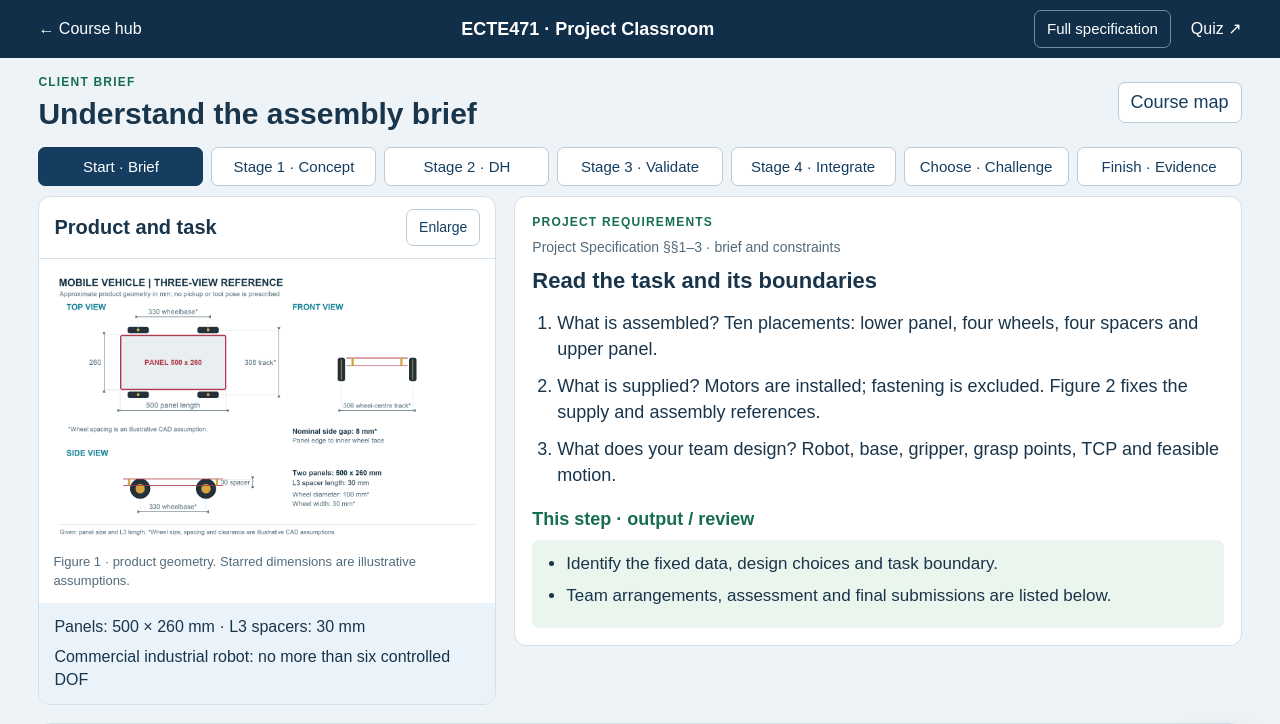
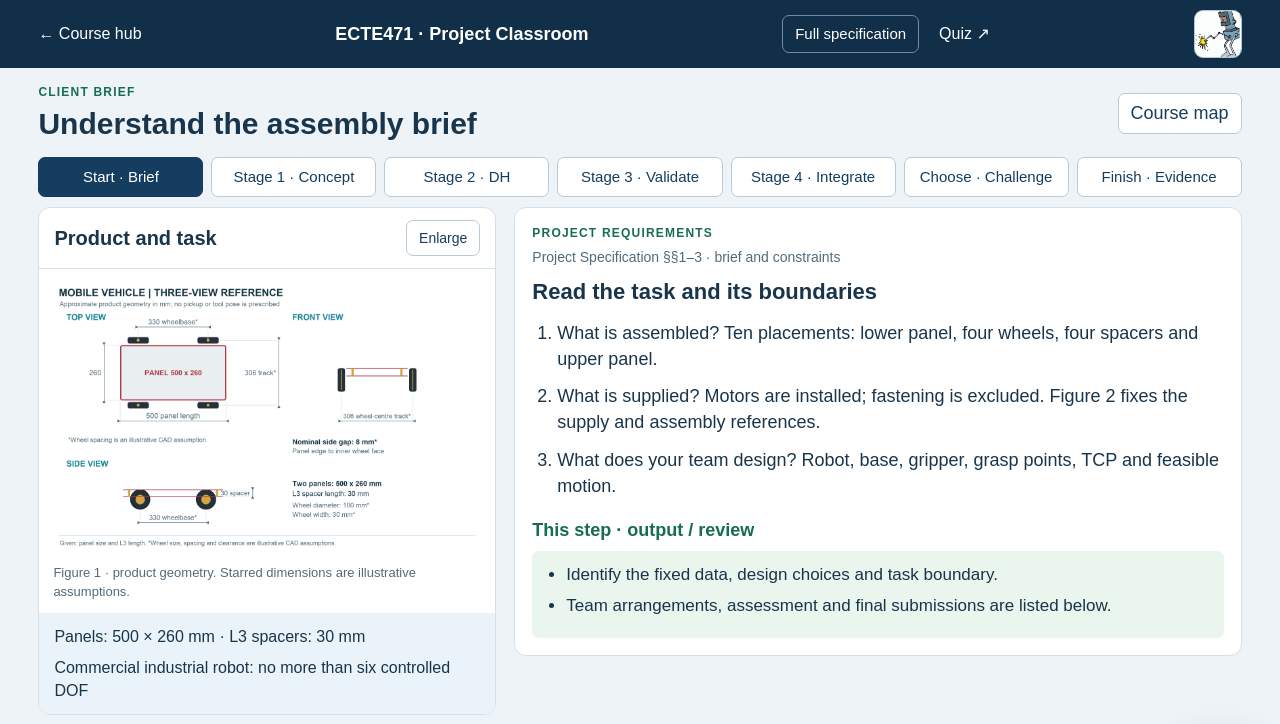
Before and after one commit to golfapan/bjtu-robotics-2026, a plain HTML site: page course-site/project.html in a window 1280 px wide. Shown: the top 724 px of the page. Drawn offline with Linux system fonts and the light colour scheme.

Commit message:
Add Stephen Pan robot logo to student course pages

```diff
--- /dev/null
+++ b/course-site/assets/course-brand.css
@@ -0,0 +1,8 @@
+/* Personal identity: the user's approved welding-robot logo, full image retained. */
+.personal-brand-host{align-items:center!important}
+.personal-course-brand{display:inline-flex!important;align-items:center;justify-content:center;flex:0 0 48px;width:48px;height:48px;min-width:48px;min-height:48px;padding:0!important;margin-left:10px;border:1px solid #b3c6d2;border-radius:9px;overflow:hidden;background:#fff;line-height:0;text-decoration:none!important;align-self:center}
+.personal-course-brand img,.brand-mark.personal-brand-mark img{display:block;width:100%;height:100%;max-width:none;object-fit:contain;background:#fff}
+.brand-mark.personal-brand-mark{display:block!important;width:56px!important;height:56px!important;min-width:56px;flex:0 0 56px;padding:0!important;border-radius:10px;background:#fff!important;border:1px solid #b3c6d2;overflow:hidden}
+.personal-course-brand:focus-visible{outline:3px solid #e3a933;outline-offset:4px}
+@media(max-width:650px){.brand-mark.personal-brand-mark{width:48px!important;height:48px!important;min-width:48px;flex-basis:48px}.personal-brand-host:not(.personal-brand-home){position:relative;padding-right:70px!important;flex-wrap:wrap;gap:8px 12px!important;min-height:64px}.personal-brand-host:not(.personal-brand-home)>.personal-course-brand{position:absolute;right:10px;top:8px;width:44px;height:44px;min-width:44px;min-height:44px;margin:0}.personal-brand-host:not(.personal-brand-home)>div:last-of-type{flex-wrap:wrap}.personal-course-brand{width:44px;height:44px;min-width:44px;min-height:44px}}
+@media print{.personal-course-brand,.brand-mark.personal-brand-mark{break-inside:avoid;box-shadow:none}}
--- /dev/null
+++ b/course-site/assets/course-brand.js
@@ -0,0 +1,2 @@
+/* Shared local/portable teacher + student identity; no network beyond this course. */
+(()=>{'use strict';const script=document.currentScript||document.querySelector('script[data-course-brand]');if(!script)return;const imageURL=new URL('zpan-robot.jpeg',script.src).href;function apply(){const header=(document.querySelector('body>header,main>header,.site-header')||document.querySelector('header'));if(!header||header.querySelector('.personal-course-brand,.personal-brand-mark'))return;const mark=header.querySelector('.brand-mark');const image=document.createElement('img');image.src=imageURL;image.alt='Professor Stephen Pan · welding robot logo';image.width=56;image.height=56;image.decoding='async';header.classList.add('personal-brand-host');if(mark){mark.classList.add('personal-brand-mark');mark.removeAttribute('aria-hidden');mark.replaceChildren(image);header.classList.add('personal-brand-home');}else{const a=document.createElement('a');a.className='personal-course-brand';a.href=script.dataset.home||'../index.html';a.setAttribute('aria-label','Professor Stephen Pan · course home');a.title='Professor Stephen Pan';a.append(image);header.append(a);}let icon=document.querySelector('link[rel="icon"]');if(!icon){icon=document.createElement('link');icon.rel='icon';document.head.append(icon);}icon.type='image/jpeg';icon.href=imageURL;}if(document.readyState==='loading')document.addEventListener('DOMContentLoaded',apply,{once:true});else apply();})();
--- a/course-site/project.html
+++ b/course-site/project.html
@@ -1,5 +1,5 @@
 <!doctype html>
-<html lang="en"><head><meta charset="utf-8"><meta name="viewport" content="width=device-width,initial-scale=1"><title>Project · Student Version · ECTE471</title><meta name="description" content="Project-led classroom: move from the assembly brief to frames, kinematics, motion and an integrated demonstration."><link rel="stylesheet" href="assets/project.css?v=20261105-data"><script defer src="assets/quiz-math.js"></script><script defer src="assets/project-source.js?v=20261105-data"></script><script defer src="assets/project-reach.js?v=20261103-reach"></script><script defer src="assets/project.js?v=20261105-data"></script><link rel="stylesheet" href="assets/classroom-ink.css?v=20261103"><script defer src="assets/classroom-ink.js?v=20261103"></script></head>
+<html lang="en"><head><meta charset="utf-8"><meta name="viewport" content="width=device-width,initial-scale=1"><title>Project · Student Version · ECTE471</title><meta name="description" content="Project-led classroom: move from the assembly brief to frames, kinematics, motion and an integrated demonstration."><link rel="stylesheet" href="assets/project.css?v=20261105-data"><script defer src="assets/quiz-math.js"></script><script defer src="assets/project-source.js?v=20261105-data"></script><script defer src="assets/project-reach.js?v=20261103-reach"></script><script defer src="assets/project.js?v=20261105-data"></script><link rel="stylesheet" href="assets/classroom-ink.css?v=20261103"><script defer src="assets/classroom-ink.js?v=20261103"></script><link rel="stylesheet" href="assets/course-brand.css?v=20261105"><script defer data-course-brand data-home="../index.html" src="assets/course-brand.js?v=20261105"></script></head>
 <body>
 <header><a href="../index.html">← Course hub</a><b>ECTE471 · Project Classroom</b><div><button id="spec-open">Full specification</button><a href="quiz.html">Quiz ↗</a></div></header>
 <main>
```
Also changed, not shown: ECTE471 Knowledge Map.html (+1 -1 lines), course-site/quiz.html (+1 -1 lines), index.html (+1 -1 lines), course-site/assets/zpan-robot.jpeg (added).
